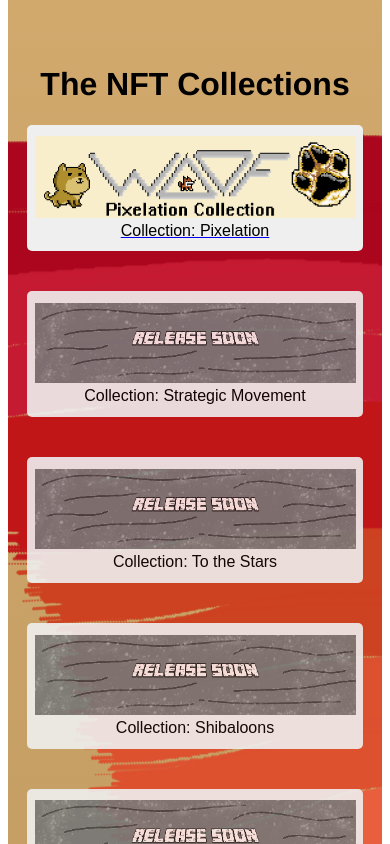
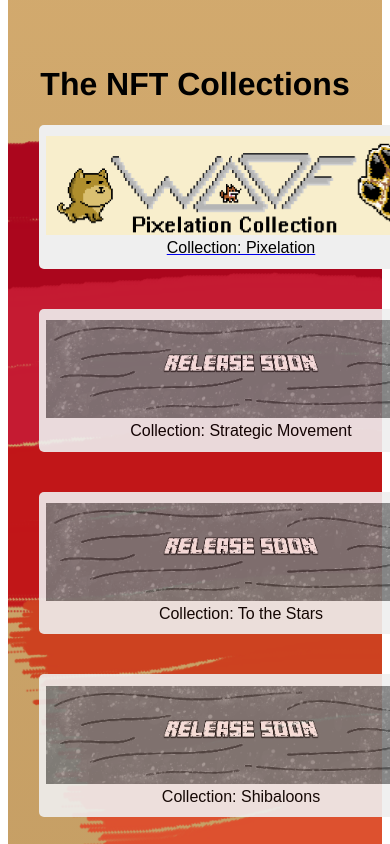
Before and after one commit to MaxiRh/Shibaventures, a SvelteKit app: page / in a window 390 px wide. Shown: the part 3200-4044 px from the top of the page. Built offline with nearby package versions, Linux system fonts and the light colour scheme.

Commit message:
Adjusted collection buttons and menu button paragraphs

```diff
--- a/src/CollectionButton.svelte
+++ b/src/CollectionButton.svelte
@@ -6,7 +6,7 @@ const soonImage = new URL('./images/SoonCover.png', import.meta.url).href;
 </script>
 
 
-
+<body>
     <a class="buttons" href='https://opensea.io/collection/shibventures'>
       <button style="opacity: 1">
         <img src={pixelation} alt='Pixelation Collection' />
@@ -58,7 +58,7 @@ const soonImage = new URL('./images/SoonCover.png', import.meta.url).href;
       Limited NFTs
     </button>
   </div>
-
+</body>
 
   <style>
     @media screen and (max-width:1000px) {
@@ -72,6 +72,12 @@ const soonImage = new URL('./images/SoonCover.png', import.meta.url).href;
         cursor: pointer;
         transition: 0.3s;
         min-width: 90%;
+      }
+    }
+
+    @media screen and (max-width:500px) {
+      body {
+        min-width:450px;
       }
     }
 
--- a/src/MenuButton.svelte
+++ b/src/MenuButton.svelte
@@ -336,6 +336,15 @@ body{
             min-width: 500px;
         }
 
+        .paragraph-container.display {
+            border: 1px solid black;
+            background-color: rgba(0,0,0,0.6);
+            color: #fff;
+            z-index: 1;
+            border-radius: 25px;
+            max-width: 450px;
+        }
+
     }
 
     .image-container {
```
